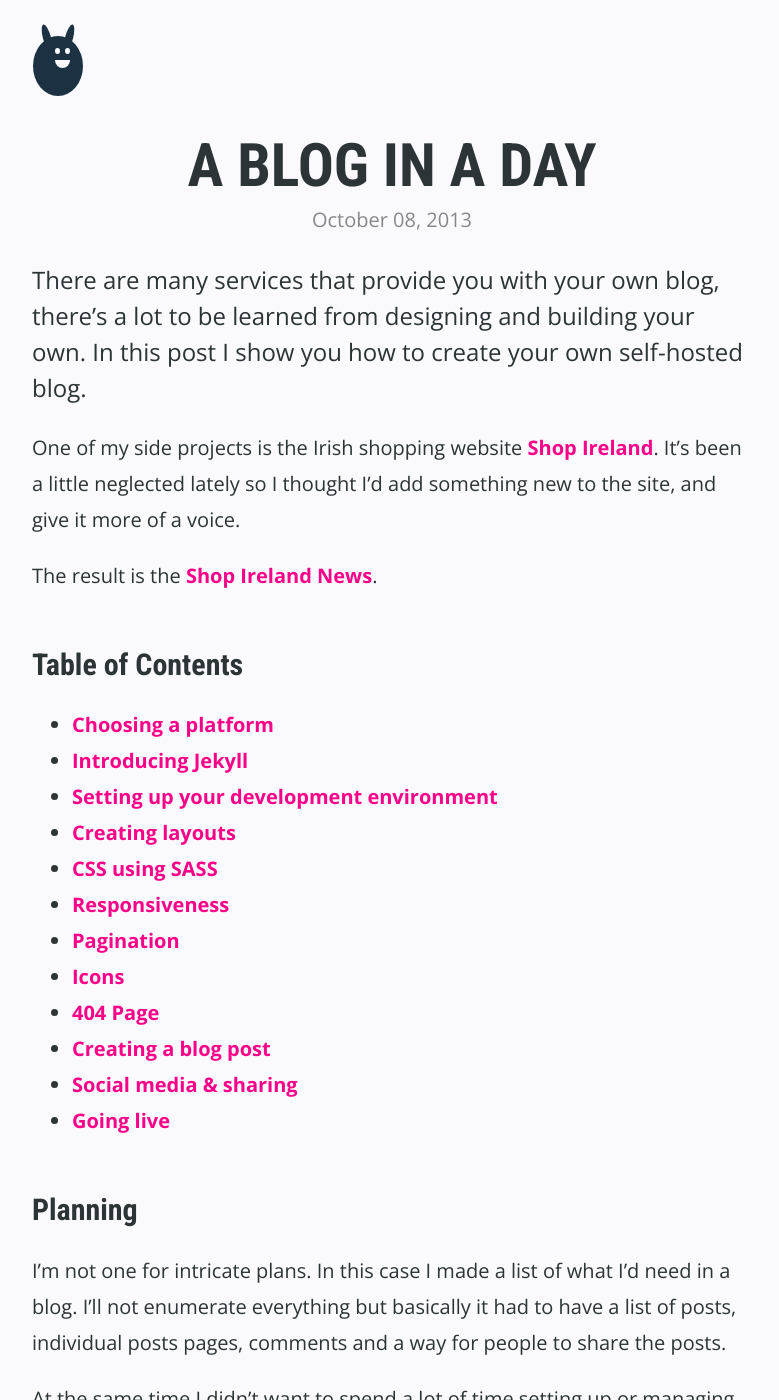
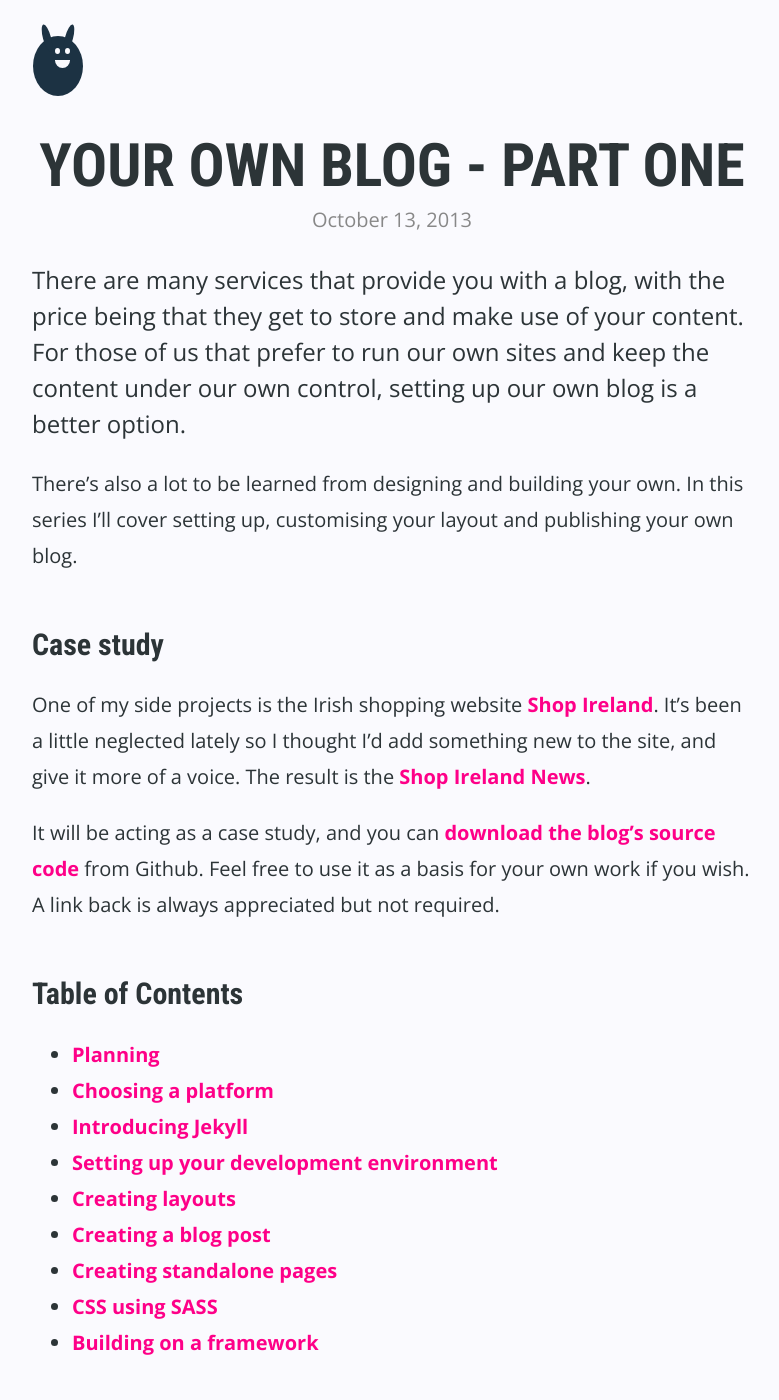
Before and after one commit to donovanh/donovanh.github.com, a Jekyll site: the page built from _posts/2013-10-13-your-own-blog-1.markdown, in a window 1280 px wide and 1400 px high. Shown: the whole window, without its empty margins (248-1027 px from the left). Built offline with Jekyll 4.4.1, drawn with Linux system fonts in a browser that asks for light colours; nearby versions of some CDN libraries; some of the changed text lies outside the part shown.

Commit message:
Emerging from the darkness of toddler-sleep deprivation, the tired developer, driven by forces unknown, releases a blog post detailing how he put together a blog using Jekyll - enjoy

```diff
--- a/_posts/2013-10-08-blog-in-a-day.markdown
+++ b/_posts/2013-10-13-your-own-blog-1.markdown
@@ -1,36 +1,37 @@
 ---
 layout: post
-title: "A blog in a day"
+title: "Your own blog - Part one"
 description: "Design, build and deploy your own blog in less than a day's work."
 tags: [development]
-imageURL: shopirelandnews.jpg
+imageURL: blog_part1.jpg
 published: true
 ---
 
-There are many services that provide you with your own blog, there's a lot to be learned from designing and building your own. In this post I show you how to create your own self-hosted blog.
+There are many services that provide you with a blog, with the price being that they get to store and make use of your content. For those of us that prefer to run our own sites and keep the content under our own control, setting up our own blog is a better option.
 
-One of my side projects is the Irish shopping website [Shop Ireland](http://www.shopireland.ie). It's been a little neglected lately so I thought I'd add something new to the site, and give it more of a voice.
+There's also a lot to be learned from designing and building your own. In this series I'll cover setting up, customising your layout and publishing your own blog.
 
-The result is the [Shop Ireland News](http://blog.shopireland.ie).
+## Case study
+
+One of my side projects is the Irish shopping website [Shop Ireland](http://www.shopireland.ie). It's been a little neglected lately so I thought I'd add something new to the site, and give it more of a voice. The result is the [Shop Ireland News](http://blog.shopireland.ie).
+
+It will be acting as a case study, and you can [download the blog's source code](https://github.com/donovanh/shopblog) from Github. Feel free to use it as a basis for your own work if you wish. A link back is always appreciated but not required.
 
 ## Table of Contents
 
+- [Planning](#planning)
 - [Choosing a platform](#choosing_a_platform)
 - [Introducing Jekyll](#introducing_jekyll)
 - [Setting up your development environment](#setting_up_your_development_environment)
 - [Creating layouts](#creating_layouts)
+- [Creating a blog post](#creating_a_blog_post)
+- [Creating standalone pages](#creating_standalone_pages)
 - [CSS using SASS](#css_using_sass)
-- [Responsiveness](#responsiveness)
-- [Pagination](#pagination)
-- [Icons](#icons)
-- [404 Page](#404_page)
-- [Creating a blog post](#creating_a_blog_post)
-- [Social media & sharing](#social_media_&_sharing)
-- [Going live](#going_live)
+- [Building on a framework](#building_on_a_framework)
 
 ## Planning
 
-I'm not one for intricate plans. In this case I made a list of what I'd need in a blog. I'll not enumerate everything but basically it had to have a list of posts, individual posts pages, comments and a way for people to share the posts.
+What I wanted from the blog was quite simple, and would be something I hope to expand upon as time goes on. The basic blog would need to have a list of posts, individual posts pages, comments, and a way for people to share the posts.
 
 At the same time I didn't want to spend a lot of time setting up or managing the blog, so it needed to be low maintenance.
 
@@ -46,11 +47,11 @@ An interesting Jekyll-based alternative is [Octopress](http://octopress.org/). I
 
 Jekyll is a Ruby gem that acts as a local web server on your computer. It's "blog aware", meaning it is by default set up to help generate a blog, and it works by generating a set of static HTML files which can then be hosted anywhere.
 
-It's also supported [by Github](https://help.github.com/articles/using-jekyll-with-pages), meaning that if you're familiar with pushing code to Github, you can push your Jekyll site and have it hosted there.
+It's also supported [by Github](https://help.github.com/articles/using-jekyll-with-pages). If you can push code to Github, you can push your Jekyll site and have it hosted there.
 
 ## Setting up your development environment
 
-Before starting working on the blog, some setup is needed. First, install Jekyll. Full [install instructions](http://jekyllrb.com/docs/installation/) cover the basics, and if you're using Windows, you can [do it this way](http://www.madhur.co.in/blog/2011/09/01/runningjekyllwindows.html).
+The first step is to install Jekyll. Full [install instructions](http://jekyllrb.com/docs/installation/) cover the basics, and if you're using Windows, you can [do it this way](http://www.madhur.co.in/blog/2011/09/01/runningjekyllwindows.html).
 
 With Jekyll in place, you need some starting template to run Jekyll against. I'm a fan of [Necolas's Jekyll boilerplate](https://github.com/necolas/jekyll-boilerplate) but you can also download [my Shop Ireland blog source code](https://github.com/donovanh/shopblog) if you prefer. Download it by running this in a terminal:
 
@@ -83,29 +84,57 @@ Within it, you should find a `{% raw  %}{{ content }}{% endraw %}` marker. This
 
 In this case, a page can set it's own `title` value, and it can be accessed within the template within the `page` object.
 
-### Posts layout
+### Posts template
 
-When you're happy with the general overall layout, the `post.html` file contains the HTML used by the individual blog post pages. The content from this file is automatically inserted into the `{% raw  %}{{ content }}{% endraw %}` part of the `default.html` layout file.
+With a content container in place, the nest step is to set up the blog post template. The `post.html` file contains the HTML used by the individual blog post pages. The content from this file is automatically inserted into the `{% raw  %}{{ content }}{% endraw %}` part of the `default.html` layout file.
 
 At the top of this `post.html` file you'll find some text:
 
-    ---
+    \---
     layout: default
-    ---
+    \---
 
 This part of the file is used by Jekyll, and it's where you can set any values to be used in the templates. In this case, it's defining the "layout" to be "default". This tells Jekyll to process the file using the `default.html` layout file. If you have other layout files, changing the name here will direct Jekyll to use that file.
 
-### Standalone pages
+## Creating a blog post
+
+Jekyll's blog posts are all stored in the `_posts` folder. Creating a new blog post means creating a new markdown file within this folder, and the name of the file dictates both when it will be published as well as the URL (slug) of the post.
+
+One advantage of this is that all your blog posts are stored in text files in one place, and not in a database somewhere. They can be easy to back up, and some interesting workflows can be set up including publishing via Dropbox.
+
+To see how the posts are created, start by making a new file in the `_posts` folder:
+
+    2013-08-27-my-great-post.markdown
+
+This post is consider to have been published on 27th August, 2013, and the URL is be something like `yourblog.com/my-great-post` (depending on the `permalink` value in your \_config.yml file).
+
+With this set up, you can add in some more information by setting some YAML at the top of your blog post:
+
+    \---
+    layout: post
+    title: "Your blog post title"
+    description: "A description of your post"
+    tags: [multiple,tags]
+    published: true
+    \---
+
+This stuff tells Jekyll to use the `post.html` layout template and sets some useful meta-data for your blog post. With that in place you can begin writing your post.
+
+### Markdown
+
+Markdown is a neat [text-to-HTML conversion tool](http://daringfireball.net/projects/markdown/), and is a popular way to write content without all the usual tags and HTML cruft. The result is quite readible and a lot faster to write than writing straight HTML. Lots of examples can be found on the documentation, and you can see it in action by browsing the [hop.ie posts](https://github.com/donovanh/donovanh.github.com/tree/master/_posts) directory of this very blog.
+
+## Creating standalone pages
 
 You can create standalone pages for your site by creating HTML files. If you include the settings text at the top, Jekyll will automatically take the contents of your HTML file and insert into the right template. To show this, open the `index.html` file.
 
 This file is the home page for the blog, so contains a loop of all the site's posts. It could be any HTML content we wish. Note the settings at the top:
 
-    ---
+    \---
     layout: default
     title: Shop Ireland News
     bodyTag: home
-    ---
+    \---
 
 This tells Jekyll to use the default.html file for layout, and show the title as [Shop Ireland News](http://blog.shopireland.ie).
 
@@ -127,18 +156,35 @@ Running Compass is then as simple as running a command on your project folder:
 
 There are lots of ways of handling CSS pre-processing, so do feel free to try others and find what suits you best.
 
-## Responsiveness
+## Building on a framework
 
-## Pagination
+When building the blog, I needed to get a layout together that would be responsive and easy to extend. With a limited amount of time available, the best course was to use a CSS framework.
 
-## Icons
+There are [loads of CSS frameworks](http://mashable.com/2013/04/26/css-boilerplates-frameworks/) to choose from. I briefly tried a few but ended up settling on [Bootstrap](http://getbootstrap.com). It's a popular framework built by Twitter, and very popular. Since I'm using SASS to manage my CSS, I chose to use a [Bootstrap SASS](https://github.com/thomas-mcdonald/bootstrap-sass).
 
-## 404 page
+Looking in the `sass/vendor` folder, you'll find the `bootstrap.scss` file. This file is imported by the `_base.sass` file to bring in the various Bootstrap tools.
 
-## Creating a blog post§
+Along with defining sensible default styling, Bootstrap brings a grid-based layout system that is also responsive. When setting up the blg, I made use of this grid structure to define the columns:
 
-## Social media & sharing (setting up twitter, facebook, etc)
+    <div class="container">
+      <section class="row">
+        <section class="col-md-8">
+          ...
+        </section>
+        <aside class="col-md-4">
+          ...
+        </aside>
+      </section>
+    </div>
 
-## Analytics
+Bootstrap's column system provides 12 "columns". In this example, I'm setting up a `section` that is 8 columns wide, and followed by a 4-column wide `aside`. The `row` container ensures that the two elements sit side by side and any further content is placed beneath.
 
-## Going live (inc alternatives to Github)
+The [Getting Started](http://getbootstrap.com/getting-started/) guide is a great place to learn more about what Bootstrap provides.
+
+## Coming up in Part two
+
+If you've been following along, you should have a locally running basic blog. It should have a home page showing a list of blog posts which can be selected and read.
+
+In part two I will cover setting up pagination on the home page, how to create custom icons, adding some discussion options and social sharing, and finally deploy the finished blog.
+
+You should follow me on Twitter [here](http://twitter.com/donovanh) for an alert on the next part!
```
Also changed, not shown: other parts of _posts/2013-10-13-your-own-blog-1.markdown (+1 -1 lines), _posts/2013-10-16-your-own-blog-2.markdown (added, +33 -0 lines).
